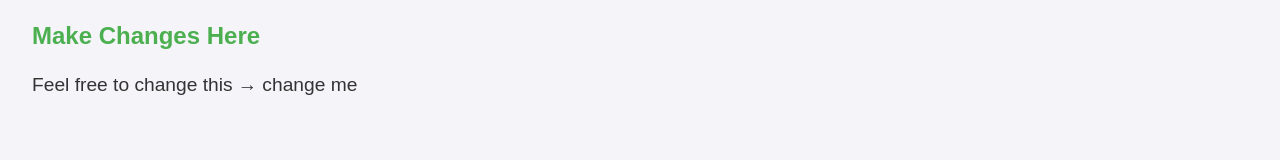
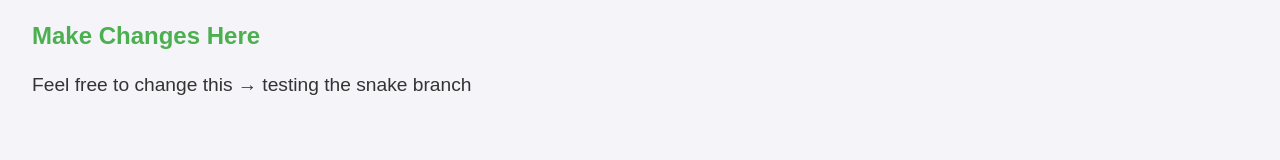
Before and after one commit to Hamed-Ayodeji/pr_testbot_test, a plain HTML site: page index.html in a window 1280 px wide. Shown: the part 390-550 px from the top of the page. Drawn offline with Linux system fonts and the light colour scheme.

Commit message:
testing the snake branch

```diff
--- a/index.html
+++ b/index.html
@@ -27,7 +27,7 @@
     </section>
     <section>
       <h2>Make Changes Here</h2>
-      <p>Feel free to change this &#8594; change me </p>
+      <p>Feel free to change this &#8594; testing the snake branch </p>
   </main>
   <footer>
     <p>&copy; 2024 My Beautiful Webpage</p>
```
